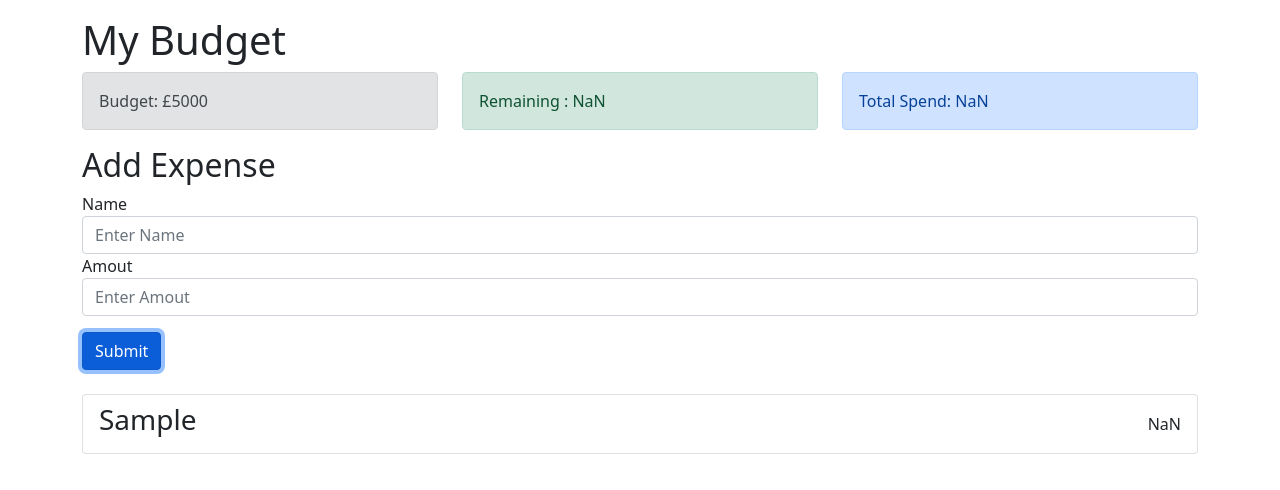
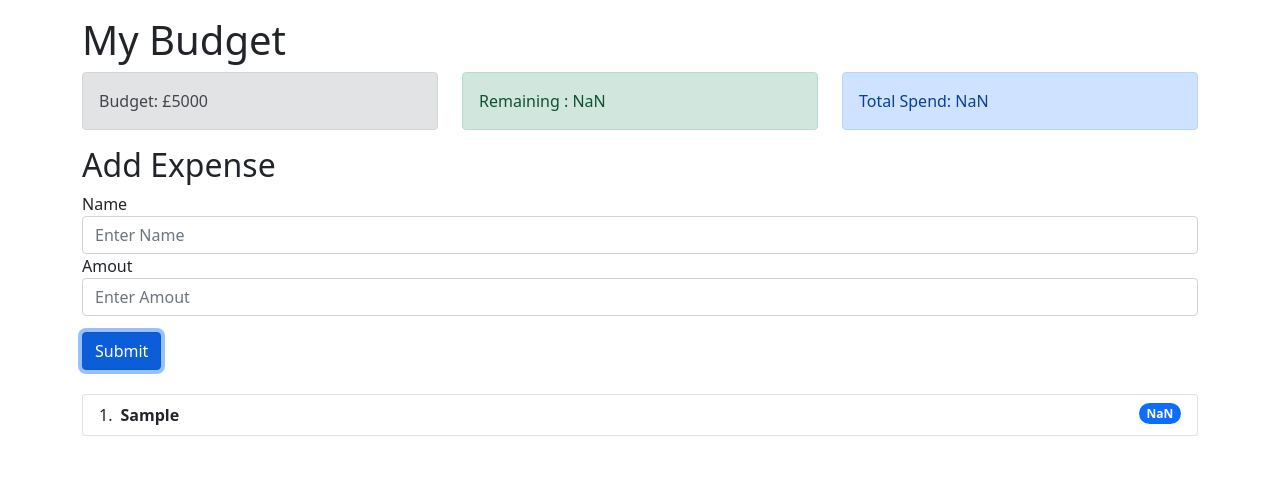
Before and after one commit to Chener-Zhang/ExpenseTracker, a React (Create React App) app: page / in a window 1280 px wide. Both pictures are taken after typing "Sample", "Sample" into the empty fields and a click on the button "Submit". Shown: the top 490 px of the page. Built offline with nearby package versions, Linux system fonts and the light colour scheme.

Commit message:
change the feature of the list

```diff
--- a/src/components/ExpenseList.js
+++ b/src/components/ExpenseList.js
@@ -7,7 +7,7 @@ const ExpenseList = () => {
 
   return (
     <div>
-      <ul className="list-group">
+      <ul className="list-group list-group-numbered">
         {expenses.map((expense) => {
           return <ListItem key={expense.id} props={expense} />;
         })}
--- a/src/components/ListItem.js
+++ b/src/components/ListItem.js
@@ -2,9 +2,11 @@ import React from "react";
 
 const ListItem = ({ props }) => {
   return (
-    <li className="list-group-item d-flex justify-content-between align-items-center">
-      <h3>{props.name}</h3>
-      <span>{props.cost}</span>
+    <li class="list-group-item d-flex justify-content-between align-items-start">
+      <div class="ms-2 me-auto">
+        <div class="fw-bold">{props.name}</div>
+      </div>
+      <span class="badge bg-primary rounded-pill">{props.cost}</span>
     </li>
   );
 };
```
